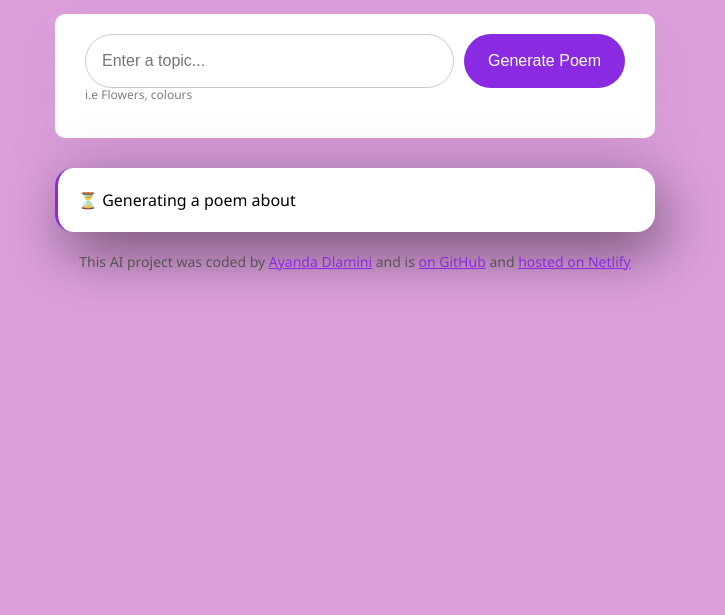
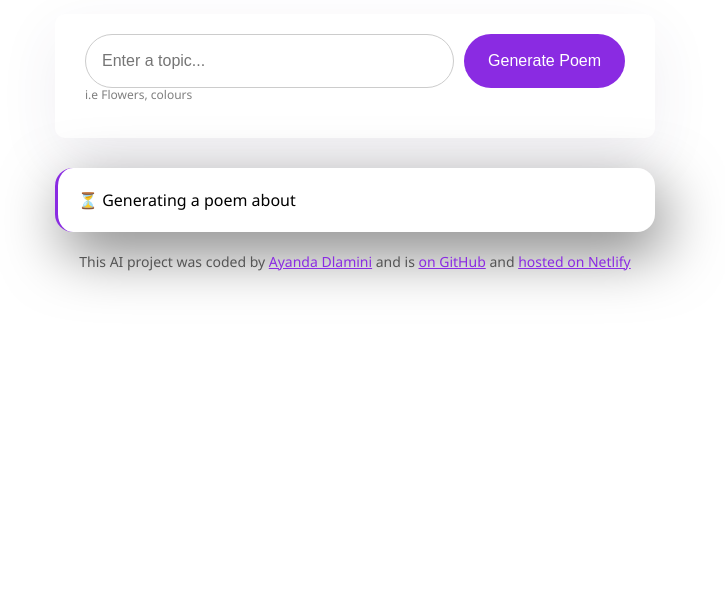
Before and after one commit to JAy2344/AI-Poem-Generator, a plain HTML site: page index.html in a window 1280 px wide. Shown: the part 185-800 px from the top of the page, without its empty margins (285-1010 px from the left). Drawn offline with nearby package versions, Linux system fonts and the light colour scheme.

Commit message:
Update style.css

```diff
--- a/src/style.css
+++ b/src/style.css
@@ -1,5 +1,5 @@
 body{
-    background-color: plum;
+    background-color: f9f9ff;
     font-family: 'Segoe UI', Tahoma, Geneva, Verdana, sans-serif;
 }
 a{
```
